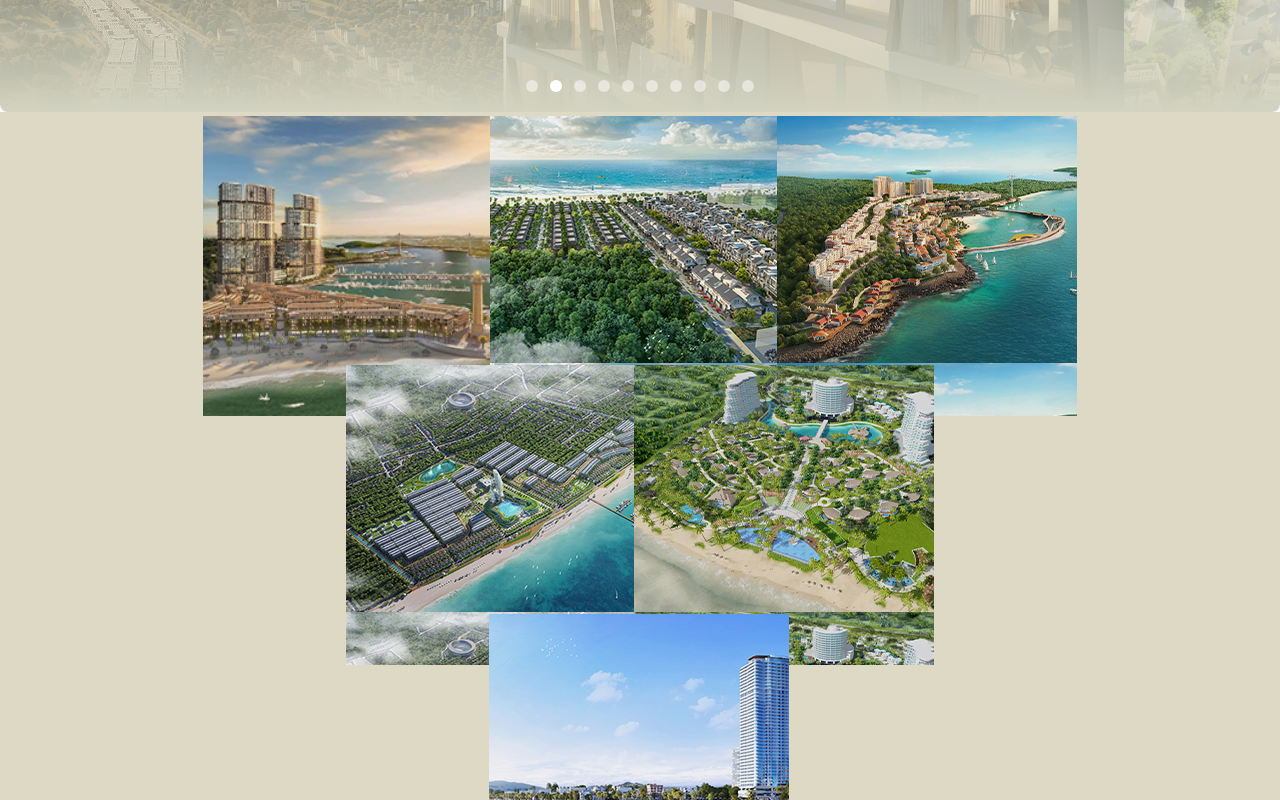
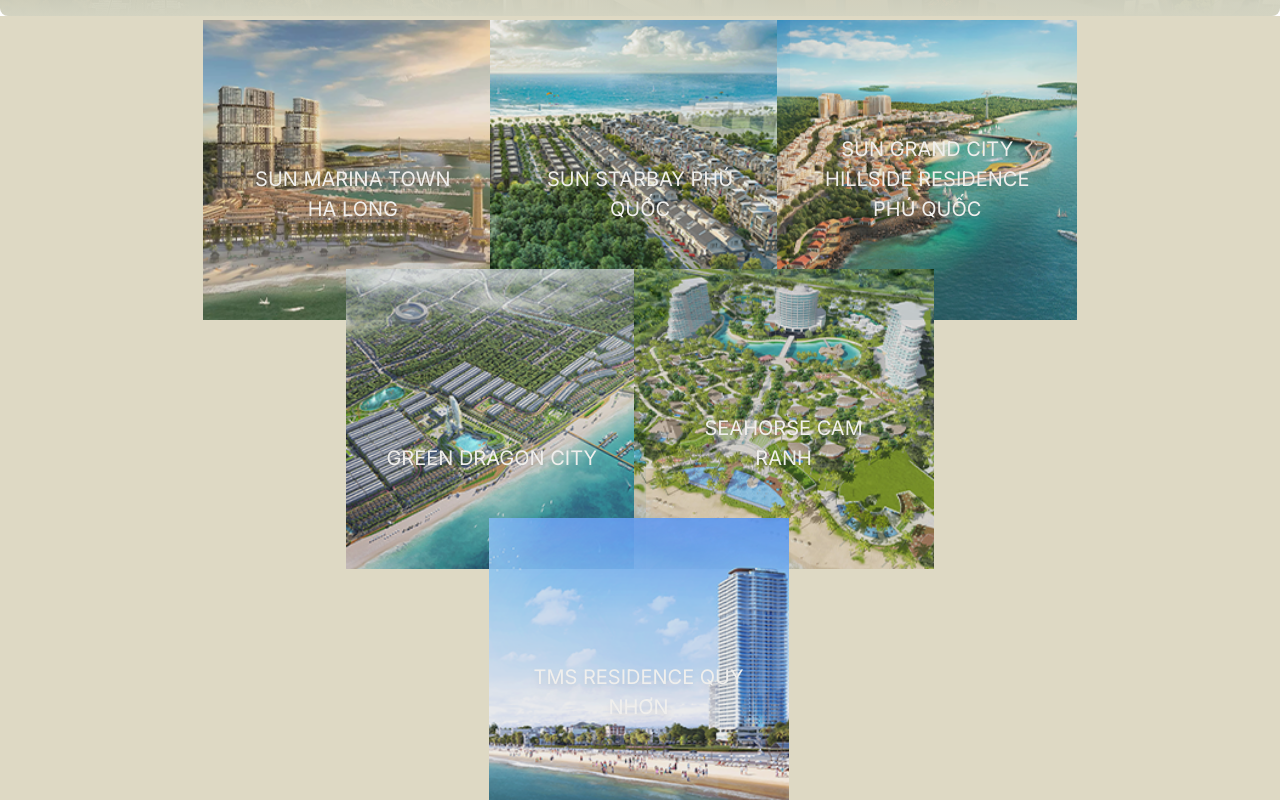
Before and after one commit to NhutMinhIT/RealEstate, a Next.js app: page /home in a window 1280 px wide. Shown: the part 720-1520 px from the top of the page. Built offline with nearby package versions, Linux system fonts and the light colour scheme; what tailwind-clip-path would draw is missing.

Commit message:
done home page

```diff
--- a/app/home/page.tsx
+++ b/app/home/page.tsx
@@ -11,6 +11,7 @@
             <div className='relative'>
                 <MenuComponent />
             </div>
+
             <div>
                 <Slider />
             </div>
--- a/components/Hexagon/Hexagon.tsx
+++ b/components/Hexagon/Hexagon.tsx
@@ -6,66 +6,129 @@
     return (
         <div className='w-full max-w-[1688px] lg:h-[794px] mx-auto'>
             <div className='flex relative justify-center z-1 w-full'>
-                <div className='relative lg:w-[300px] lg:h-[300px] w-[20vw] h-[20vw] mx-[-0.5%]'>
-                    <div className='absolute inset-0 bg-black clip-path-mypolygon
+                <div className='relative lg:w-[300px] lg:h-[300px] w-[20vw] h-[20vw] mx-[-0.5%] group  transition-transform transform duration-200 hover:opacity-100
+                                 scale-100 group-hover:scale-105 hover:text-[20px] hover:font-[900]'>
+                    <Link href="#">
+                        <div className='absolute inset-0 clip-path-mypolygon
                     items-center justify-center w-full h-full bg-cover bg-center
-                    '
+                    transition-transform duration-200 ease-in-out transform opacity-90 hover:opacity-100
+                    scale-100 group-hover:scale-105 cursor-pointer'
                             style={{
                                 backgroundImage: "url(/hexagon-img1.png)",
                                 filter: "brightness(95%)",
                             }}>
+                            <p className="text-[20px] absolute bottom-24 drop-shadow-lg text-white shadow-black
+                                 mt-[60px] py-0 px-[40px] uppercase text-center mx-auto
+
+                                 ">
+                                Sun Marina Town Hạ Long
+                            </p>
                         </div>
+                    </Link>
                 </div>
-                <div className='relative lg:w-[300px] lg:h-[300px] w-[20vw] h-[20vw] mx-[-0.5%]'>
-                    <div className='absolute inset-0 bg-black clip-path-mypolygon'
+                <div className='relative lg:w-[300px] lg:h-[300px] w-[20vw] h-[20vw] mx-[-0.5%] group
+                    transition-transform transform duration-200 hover:opacity-100
+                                 scale-100 group-hover:scale-105 hover:text-[20px] hover:font-[900]'>
+                    <Link href='#'>
+                        <div className='absolute inset-0 bg-black clip-path-mypolygon
+                                    items-center justify-center w-full h-full bg-cover bg-center
+                                    transition-transform duration-200 ease-in-out transform opacity-90 hover:opacity-100
+                                    scale-100 group-hover:scale-105 cursor-pointer
+                    '
                             style={{
                                 backgroundImage: "url(/hexagon-img2.png)",
                                 filter: 'brightness(95%)'
                             }}
                         >
+                            <p className="text-[20px] absolute bottom-24 drop-shadow-lg text-white shadow-black
+                                 mt-[60px] py-0 px-[40px] uppercase text-center mx-auto">
+                                Sun Starbay Phú Quốc
+                            </p>
                         </div>
+                    </Link>
                 </div>
-                <div className='relative lg:w-[300px] lg:h-[300px] w-[20vw] h-[20vw] mx-[-0.5%]'>
-                    <div className='absolute inset-0 bg-black clip-path-mypolygon'
+                <div className='relative lg:w-[300px] lg:h-[300px] w-[20vw] h-[20vw] mx-[-0.5%] transition-transform transform duration-200 hover:opacity-100
+                                 scale-100 group-hover:scale-105 hover:text-[20px] hover:font-[900] group'>
+                    <Link href="#">
+                        <div className='absolute inset-0 bg-black clip-path-mypolygon
+                    items-center justify-center w-full h-full bg-cover bg-center
+                    transition-transform transform duration-200 ease-in-out opacity-90 hover:opacity-100
+                    cursor-pointer scale-100 group-hover:scale-105
+                    '
                             style={{
                                 backgroundImage: "url(/hexagon-img3.png)",
                                 filter: 'brightness(95%)'
                             }}
                         >
+                            <p className="text-[20px] absolute bottom-24 drop-shadow-lg text-white shadow-black
+                                 mt-[60px] py-0 px-[40px] uppercase text-center mx-auto">
+                                Sun Grand City Hillside Residence Phú Quốc
+                            </p>
                         </div>
+                    </Link>
                 </div>
             </div>
 
             <div className='flex relative justify-center z-2 bottom-[4vw] mt-auto'>
-                <div className='relative lg:w-[300px] lg:h-[300px] w-[20vw] h-[20vw] mx-[-0.5%]'>
-                    <div className='absolute inset-0 bg-black clip-path-mypolygon'
+                <div className='relative lg:w-[300px] lg:h-[300px] w-[20vw] h-[20vw] mx-[-0.5%] transition-transform transform duration-200 hover:opacity-100
+                                 scale-100 group-hover:scale-105 hover:text-[20px] hover:font-[900] group'>
+                    <Link href="#">
+                        <div className='absolute inset-0 bg-black clip-path-mypolygon justify-center items-center w-full h-full bg-cover bg-center
+                                        transition-transform transform duration-200 ease-in-out opacity-90 hover:opacity-100 cursor-pointer scale-100 group-hover:scale-105'
                             style={{
                                 backgroundImage: "url(/hexagon-img4.png)",
                                 filter: 'brightness(95%)'
                             }}
                         >
+                            <p className="text-[20px] absolute bottom-24 drop-shadow-lg text-white shadow-black
+                                 mt-[60px] py-0 px-[40px] uppercase text-center mx-auto">
+                                Green Dragon city
+                            </p>
                         </div>
+                    </Link>
                 </div>
-                <div className='relative lg:w-[300px] lg:h-[300px] w-[20vw] h-[20vw] mx-[-0.5%]'>
-                    <div className='absolute inset-0 bg-black clip-path-mypolygon'
+                <div className='relative lg:w-[300px] lg:h-[300px] w-[20vw] h-[20vw] mx-[-0.5%] transition-transform transform duration-200 hover:opacity-100
+                                 scale-100 group-hover:scale-105 hover:text-[20px] hover:font-[900] group'>
+                    <Link href="#">
+                        <div className='absolute inset-0 bg-black clip-path-mypolygon
+                        justify-center items-center w-full h-full bg-center bg-cover
+                        transition-transform transform duration-200 opacity-90 hover:opacity-100
+                        scale-100 group-hover:scale-105 cursor-pointer
+                        '
                             style={{
                                 backgroundImage: "url(/hexagon-img5.png)",
                                 filter: 'brightness(95%)'
                             }}
                         >
+                            <p className="text-[20px] absolute bottom-24 drop-shadow-lg text-white shadow-black
+                                 mt-[60px] py-0 px-[40px] uppercase text-center mx-auto">
+                                Seahorse Cam Ranh
+                            </p>
                         </div>
+                    </Link>
                 </div>
             </div>
             <div className='flex relative justify-center bottom-[8vw]'>
                 <Link href="/">
-                    <div className='relative lg:w-[300px] lg:h-[300px] w-[20vw] h-[20vw] mx-[-0.5%]'>
-                        <div className='absolute inset-0 bg-black clip-path-mypolygon'
+                    <div className='relative lg:w-[300px] lg:h-[300px] w-[20vw] h-[20vw] mx-[-0.5%]  transition-transform transform duration-200 hover:opacity-100
+                                 scale-100 group-hover:scale-105 hover:text-[24px] hover:font-[900] group'>
+                        <Link href="#">
+                            <div className='absolute inset-0 bg-black clip-path-mypolygon
+                        justify-center items-center w-full h-full bg-center bg-cover
+                        transition-transform transform duration-200 opacity-90 hover:opacity-100
+                        scale-100 group-hover:scale-105 cursor-pointer group'
                                 style={{
                                     backgroundImage: "url(/hexagon-img6.png)",
                                     filter: 'brightness(95%)'
                                 }}
                             >
+                                <p className="text-[20px] absolute bottom-24 drop-shadow-lg text-white shadow-black
+                                 mt-[60px] py-0 px-[40px] uppercase text-center mx-auto">
+                                    TMS Residence Quy Nhơn
+                                </p>
                             </div>
+
+                        </Link>
                     </div>
                 </Link>
             </div >
--- a/components/Menu/MenuComponent.tsx
+++ b/components/Menu/MenuComponent.tsx
@@ -24,8 +24,8 @@
     }
 
     return (
-        <div className='bg-[#212529] z-1303 w-full shadow-xl '>
-            <nav className='flex items-center justify-center py-6 h-full w-full lg:container lg:mx-auto'>
+        <div className='bg-[#000] opacity-50 w-full shadow-xl z-50 fixed'>
+            <nav className='flex items-center justify-center py-6 h-full w-full lg:container  inset-0 lg:mx-auto mx-auto'>
                 <div className='mr-auto sm:flex'>
                     <Link href='/introduction'>
                         <Image
```
Lines whose indentation alone changed are shown as unchanged.
